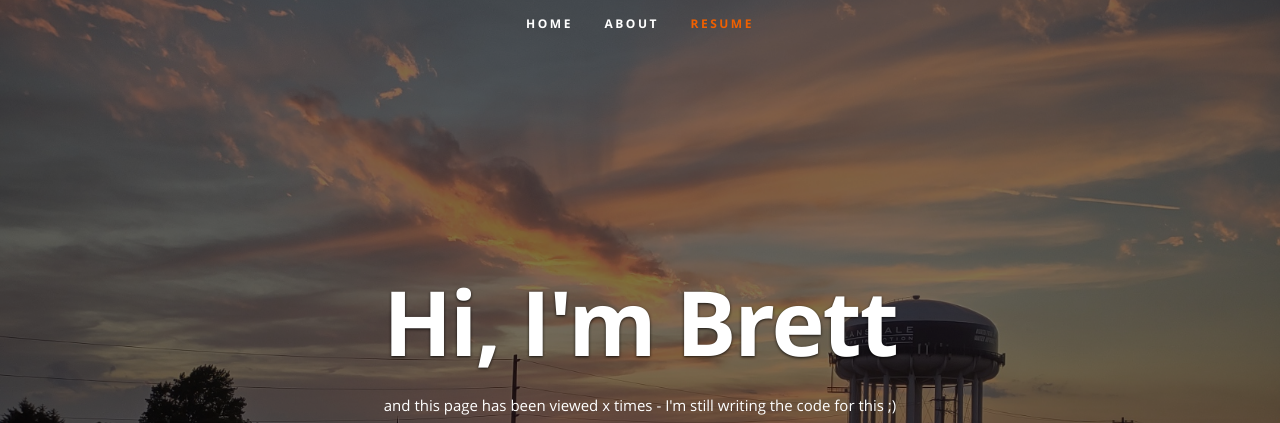
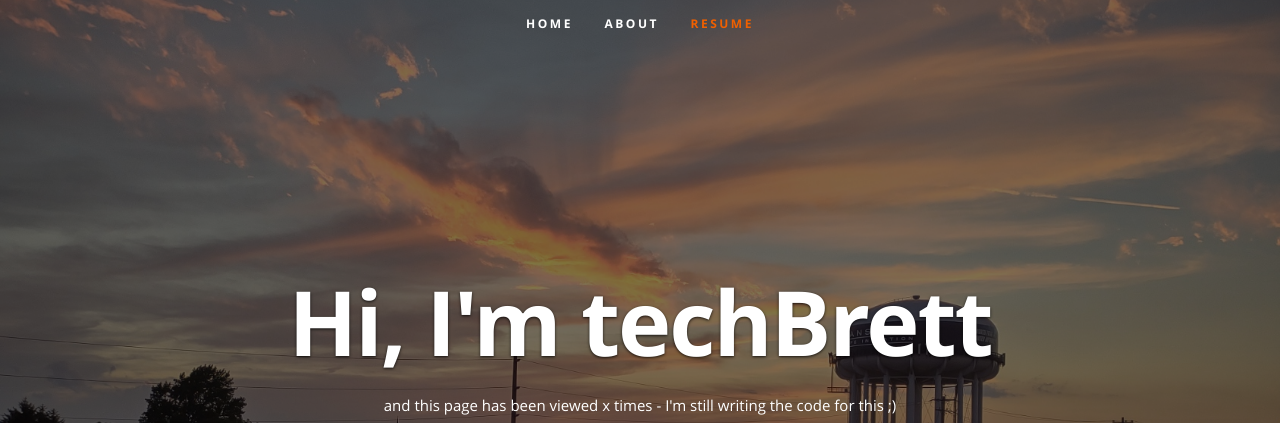
Before and after one commit to techbrett/azure-resume, a plain HTML site: page frontend/index.html in a window 1280 px wide. Shown: the top 423 px of the page. Drawn offline with nearby package versions, Linux system fonts and the light colour scheme; a script that the page names is missing.

Commit message:
test html change workflow

```diff
--- a/frontend/index.html
+++ b/frontend/index.html
@@ -54,7 +54,7 @@
 
       <div class="row banner">
          <div class="banner-text">
-            <h1 class="responsive-headline">Hi, I'm Brett</h1>
+            <h1 class="responsive-headline">Hi, I'm techBrett</h1>
 
             <p>and this page has been viewed <a id="counter"></a> x times - I'm still writing the code for this ;)  </p>
             <ul class="social">
```
